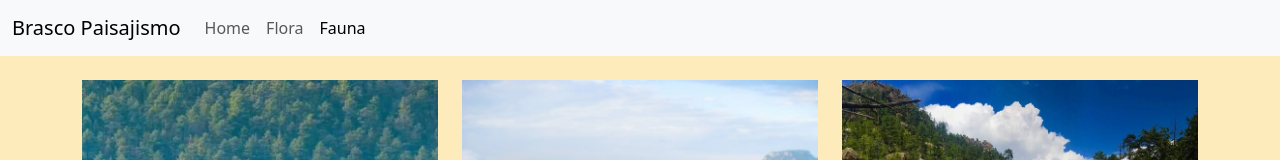
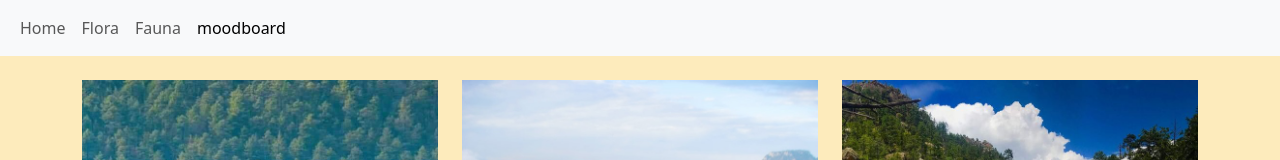
Before and after one commit to fersizu/practicaUnidad1, a website: page moodboard.html in a window 1280 px wide. Shown: the top 160 px of the page. Drawn offline with nearby package versions, Linux system fonts and the light colour scheme.

Commit message:
navbarmoodboard

```diff
--- a/moodboard.html
+++ b/moodboard.html
@@ -11,26 +11,28 @@
 <body>
   <nav class="navbar navbar-expand-lg bg-body-tertiary">
     <div class="container-fluid">
-          <a class="navbar-brand" href="#">Brasco Paisajismo</a>
+
       <button class="navbar-toggler" type="button" data-bs-toggle="collapse" data-bs-target="#navbarNav" aria-controls="navbarNav" aria-expanded="false" aria-label="Toggle navigation">
         <span class="navbar-toggler-icon"></span>
       </button>
       <div class="collapse navbar-collapse" id="navbarNav">
         <ul class="navbar-nav">
           <li class="nav-item">
-                <a class="nav-link "  href="index.html">Home</a>
+            <a class="nav-link"  href="index.html">Home</a>
           </li>
           <li class="nav-item">
             <a class="nav-link" href="#">Flora</a>
           </li>
           <li class="nav-item">
-                <a class="nav-link active" aria-current="page" href="#">Fauna</a>
+            <a class="nav-link" href="#">Fauna</a>
+          </li>
+          <li class="nav-item">
+            <a class="nav-link active" aria-current="page" href="moodboard.html">moodboard</a>
           </li>
         </ul>
       </div>
     </div>
   </nav>
-
 <br>
 <div class="container">
     <div class="row">
```
Lines whose indentation alone changed are shown as unchanged.
